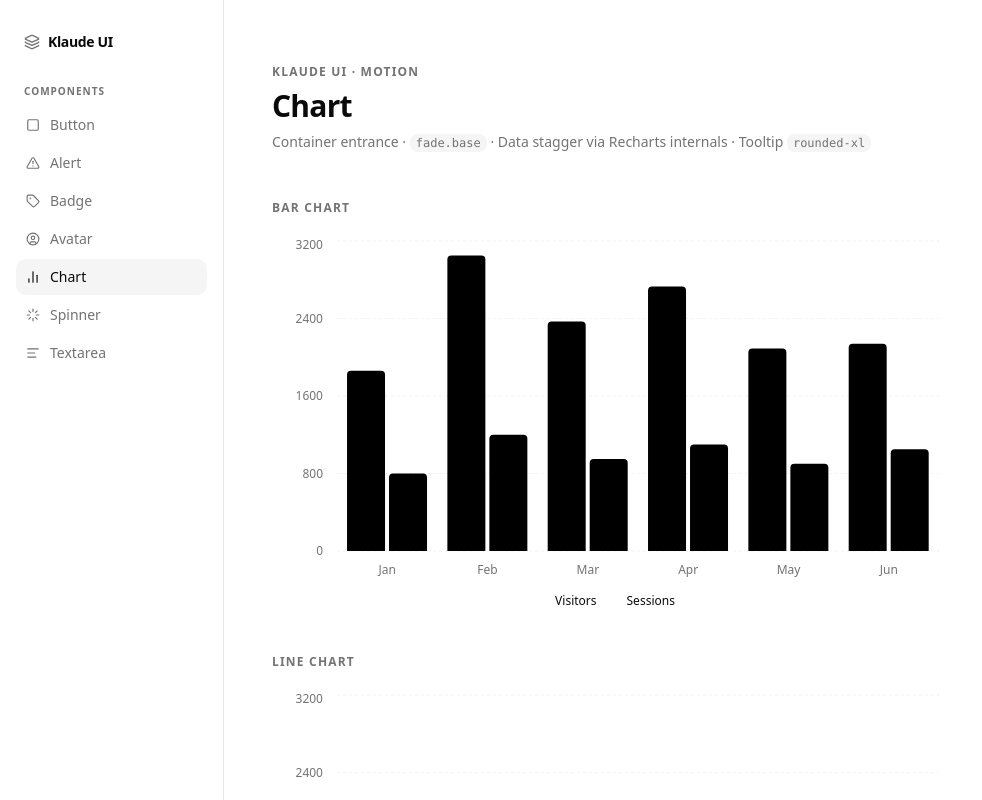
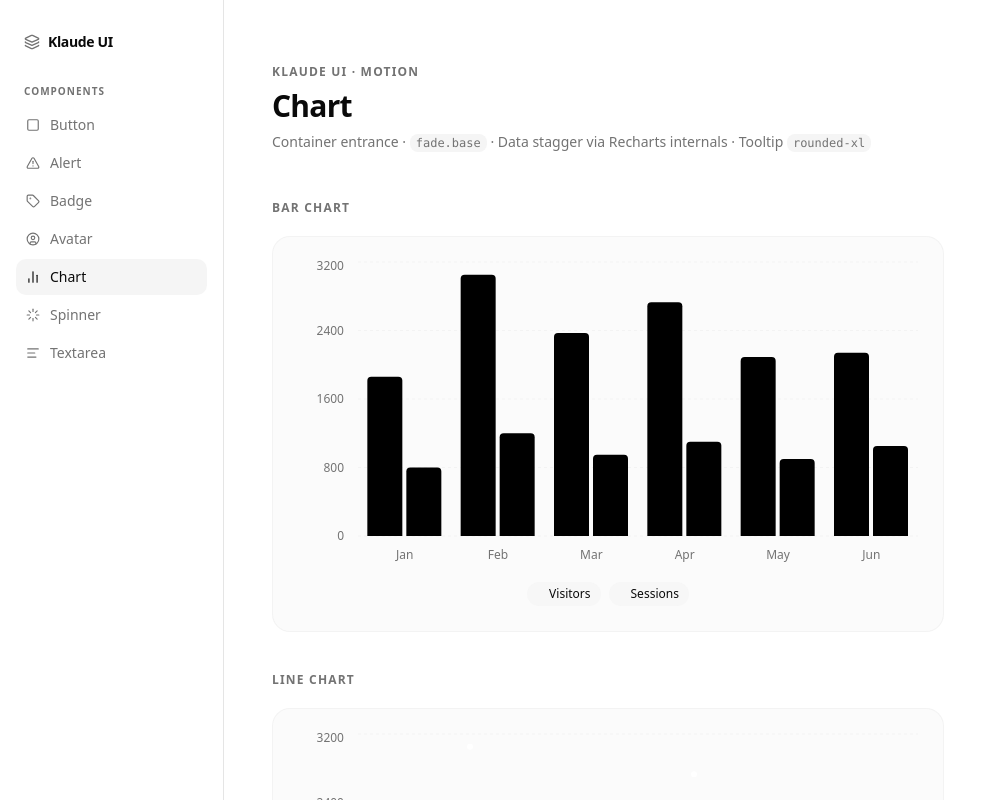
Before and after one commit to jeiwinfrey/klaude-ui-docs, a Next.js app: page / in a window 1280 px wide. Both pictures are taken after a click on the button "Chart". Shown: the top 800 px of the page, without its empty margins (0-982 px from the left). Built offline with nearby package versions, Linux system fonts and the light colour scheme.

Commit message:
style: redesign chart component

```diff
--- a/components/ui/motion/chart.tsx
+++ b/components/ui/motion/chart.tsx
@@ -5,11 +5,10 @@ import { motion, useReducedMotion } from "motion/react"
 import * as RechartsPrimitive from "recharts"
 
 import { cn } from "@/lib/utils"
-import { fade } from "@/lib/motion"
+import { ios, fade } from "@/lib/motion"
 
-// ─── Types ────────────────────────────────────────────────────────────────────
+// ─── Types & context ──────────────────────────────────────────────────────────
 
-// Format: { THEME_NAME: CSS_SELECTOR }
 const THEMES = { light: "", dark: ".dark" } as const
 
 export type ChartConfig = {
@@ -22,35 +21,35 @@ export type ChartConfig = {
     )
 }
 
-type ChartContextProps = {
-    config: ChartConfig
-}
-
+type ChartContextProps = { config: ChartConfig }
 const ChartContext = React.createContext<ChartContextProps | null>(null)
 
 function useChart() {
     const context = React.useContext(ChartContext)
-    if (!context) {
-        throw new Error("useChart must be used within a <ChartContainer />")
-    }
+    if (!context) throw new Error("useChart must be used within a <ChartContainer />")
     return context
 }
 
 // ─── ChartContainer ───────────────────────────────────────────────────────────
-// Motion: entrance fade + slight y translate on mount — fade.base, ease.out
-// Data lines/bars animate via Recharts internals (spring-tuned animationDuration)
+//
+// Design language:
+//   • Wrapped in a bg-muted/40 card — rounded-2xl, subtle inner border
+//   • Optional title + subtitle props for an Apple Charts-style header
+//   • Entrance: y 10 + fade → ios.spring (feels like a dashboard card loading in)
 
 function ChartContainer({
     id,
     className,
     children,
     config,
+    title,
+    subtitle,
     ...props
 }: React.ComponentProps<"div"> & {
     config: ChartConfig
-    children: React.ComponentProps<
-        typeof RechartsPrimitive.ResponsiveContainer
-    >["children"]
+    title?: string
+    subtitle?: string
+    children: React.ComponentProps<typeof RechartsPrimitive.ResponsiveContainer>["children"]
 }) {
     const reduce = useReducedMotion()
     const uniqueId = React.useId()
@@ -59,22 +58,54 @@ function ChartContainer({
     return (
         <ChartContext.Provider value={{ config }}>
             <motion.div
+                className={cn(
+                    "rounded-2xl border border-border/40 bg-muted/40 p-5",
+                    className
+                )}
+                initial={{ opacity: 0, y: reduce ? 0 : 10 }}
+                animate={{ opacity: 1, y: 0 }}
+                transition={reduce ? { duration: 0 } : ios.spring}
+                {...(props as React.ComponentPropsWithoutRef<typeof motion.div>)}
+            >
+                {/* Optional header */}
+                {(title || subtitle) && (
+                    <div className="mb-5">
+                        {title && (
+                            <p className="text-sm font-semibold tracking-tight text-foreground">
+                                {title}
+                            </p>
+                        )}
+                        {subtitle && (
+                            <p className="mt-0.5 text-xs text-muted-foreground">{subtitle}</p>
+                        )}
+                    </div>
+                )}
+
+                {/* Chart surface */}
+                <div
                     data-slot="chart"
                     data-chart={chartId}
                     className={cn(
-                    "[&_.recharts-cartesian-axis-tick_text]:fill-muted-foreground [&_.recharts-cartesian-grid_line[stroke='#ccc']]:stroke-border/50 [&_.recharts-curve.recharts-tooltip-cursor]:stroke-border [&_.recharts-polar-grid_[stroke='#ccc']]:stroke-border [&_.recharts-radial-bar-background-sector]:fill-muted [&_.recharts-rectangle.recharts-tooltip-cursor]:fill-muted [&_.recharts-reference-line_[stroke='#ccc']]:stroke-border flex aspect-video justify-center text-xs [&_.recharts-dot[stroke='#fff']]:stroke-transparent [&_.recharts-layer]:outline-hidden [&_.recharts-sector]:outline-hidden [&_.recharts-sector[stroke='#fff']]:stroke-transparent [&_.recharts-surface]:outline-hidden",
-                    className
+                        "[&_.recharts-cartesian-axis-tick_text]:fill-muted-foreground",
+                        "[&_.recharts-cartesian-grid_line[stroke='#ccc']]:stroke-border/40",
+                        "[&_.recharts-curve.recharts-tooltip-cursor]:stroke-border",
+                        "[&_.recharts-polar-grid_[stroke='#ccc']]:stroke-border",
+                        "[&_.recharts-radial-bar-background-sector]:fill-muted",
+                        "[&_.recharts-rectangle.recharts-tooltip-cursor]:fill-muted",
+                        "[&_.recharts-reference-line_[stroke='#ccc']]:stroke-border",
+                        "[&_.recharts-dot[stroke='#fff']]:stroke-transparent",
+                        "[&_.recharts-layer]:outline-hidden",
+                        "[&_.recharts-sector]:outline-hidden",
+                        "[&_.recharts-sector[stroke='#fff']]:stroke-transparent",
+                        "[&_.recharts-surface]:outline-hidden",
+                        "flex aspect-video justify-center text-xs"
                     )}
-                // Entrance fade + slight y translate
-                initial={{ opacity: 0, y: reduce ? 0 : 6 }}
-                animate={{ opacity: 1, y: 0 }}
-                transition={reduce ? { duration: 0 } : fade.base}
-                {...(props as React.ComponentPropsWithoutRef<typeof motion.div>)}
                 >
                     <ChartStyle id={chartId} config={config} />
                     <RechartsPrimitive.ResponsiveContainer>
                         {children}
                     </RechartsPrimitive.ResponsiveContainer>
+                </div>
             </motion.div>
         </ChartContext.Provider>
     )
@@ -84,9 +115,8 @@ function ChartContainer({
 
 const ChartStyle = ({ id, config }: { id: string; config: ChartConfig }) => {
     const colorConfig = Object.entries(config).filter(
-        ([, config]) => config.theme || config.color
+        ([, c]) => c.theme || c.color
     )
-
     if (!colorConfig.length) return null
 
     return (
@@ -117,6 +147,12 @@ ${colorConfig
 
 const ChartTooltip = RechartsPrimitive.Tooltip
 
+// Design language:
+//   • Frosted glass: bg-background/85 + backdrop-blur-xl
+//   • Rounded-2xl, large shadow — like a popover in iOS Stocks / Health
+//   • Label small + muted above; value large + semibold below
+//   • Colored rounded dot per series (not a square)
+
 function ChartTooltipContent({
     active,
     payload,
@@ -143,7 +179,6 @@ function ChartTooltipContent({
 
     const tooltipLabel = React.useMemo(() => {
         if (hideLabel || !payload?.length) return null
-
         const [item] = payload
         const key = `${labelKey || item?.dataKey || item?.name || "value"}`
         const itemConfig = getPayloadConfigFromPayload(config, item, key)
@@ -154,15 +189,17 @@ function ChartTooltipContent({
 
         if (labelFormatter) {
             return (
-                <div className={cn("font-medium", labelClassName)}>
+                <p className={cn("text-xs text-muted-foreground", labelClassName)}>
                     {labelFormatter(value, payload)}
-                </div>
+                </p>
             )
         }
-
         if (!value) return null
-
-        return <div className={cn("font-medium", labelClassName)}>{value}</div>
+        return (
+            <p className={cn("text-xs text-muted-foreground", labelClassName)}>
+                {value}
+            </p>
+        )
     }, [label, labelFormatter, payload, hideLabel, labelClassName, config, labelKey])
 
     if (!active || !payload?.length) return null
@@ -172,11 +209,14 @@ function ChartTooltipContent({
     return (
         <div
             className={cn(
-                "border-border/50 bg-background grid min-w-[8rem] items-start gap-1.5 rounded-xl border px-2.5 py-1.5 text-xs shadow-xl",
+                // Frosted glass card
+                "border border-border/30 bg-background/85 backdrop-blur-xl",
+                "rounded-2xl px-4 py-3 shadow-2xl",
+                "min-w-[9rem] grid gap-2",
                 className
             )}
         >
-            {!nestLabel ? tooltipLabel : null}
+            {!nestLabel && tooltipLabel}
             <div className="grid gap-1.5">
                 {payload
                     .filter((item) => item.type !== "none")
@@ -188,57 +228,38 @@ function ChartTooltipContent({
                         return (
                             <div
                                 key={item.dataKey}
-                                className={cn(
-                                    "[&>svg]:text-muted-foreground flex w-full flex-wrap items-stretch gap-2 [&>svg]:h-2.5 [&>svg]:w-2.5",
-                                    indicator === "dot" && "items-center"
-                                )}
+                                className="flex items-center justify-between gap-4"
                             >
                                 {formatter && item?.value !== undefined && item.name ? (
                                     formatter(item.value, item.name, item, index, item.payload)
                                 ) : (
                                     <>
+                                        <div className="flex items-center gap-1.5 shrink-0">
                                             {itemConfig?.icon ? (
                                                 <itemConfig.icon />
                                             ) : (
                                                 !hideIndicator && (
-                                                <div
+                                                    <span
                                                         className={cn(
-                                                        "shrink-0 rounded-[2px] border-(--color-border) bg-(--color-bg)",
-                                                        {
-                                                            "h-2.5 w-2.5": indicator === "dot",
-                                                            "w-1": indicator === "line",
-                                                            "w-0 border-[1.5px] border-dashed bg-transparent":
-                                                                indicator === "dashed",
-                                                            "my-0.5": nestLabel && indicator === "dashed",
-                                                        }
+                                                            "shrink-0 rounded-full",
+                                                            indicator === "dot" && "size-2",
+                                                            indicator === "line" && "h-0.5 w-4",
+                                                            indicator === "dashed" && "h-0.5 w-4 border-t border-dashed border-current bg-transparent"
                                                         )}
-                                                    style={
-                                                        {
-                                                            "--color-bg": indicatorColor,
-                                                            "--color-border": indicatorColor,
-                                                        } as React.CSSProperties
-                                                    }
+                                                        style={{ backgroundColor: indicatorColor }}
                                                     />
                                                 )
                                             )}
-                                        <div
-                                            className={cn(
-                                                "flex flex-1 justify-between leading-none",
-                                                nestLabel ? "items-end" : "items-center"
-                                            )}
-                                        >
-                                            <div className="grid gap-1.5">
-                                                {nestLabel ? tooltipLabel : null}
-                                                <span className="text-muted-foreground">
+                                            {nestLabel && tooltipLabel}
+                                            <span className="text-xs text-muted-foreground">
                                                 {itemConfig?.label || item.name}
                                             </span>
                                         </div>
                                         {item.value && (
-                                                <span className="text-foreground font-mono font-medium tabular-nums">
+                                            <span className="text-sm font-semibold tabular-nums text-foreground">
                                                 {item.value.toLocaleString()}
                                             </span>
                                         )}
-                                        </div>
                                     </>
                                 )}
                             </div>
@@ -253,6 +274,8 @@ function ChartTooltipContent({
 
 const ChartLegend = RechartsPrimitive.Legend
 
+// Design language: pill-shaped badge items — like Apple Charts labels in iOS Health
+
 function ChartLegendContent({
     className,
     hideIcon = false,
@@ -265,14 +288,13 @@ function ChartLegendContent({
         nameKey?: string
     }) {
     const { config } = useChart()
-
     if (!payload?.length) return null
 
     return (
         <div
             className={cn(
-                "flex items-center justify-center gap-4",
-                verticalAlign === "top" ? "pb-3" : "pt-3",
+                "flex flex-wrap items-center justify-center gap-2",
+                verticalAlign === "top" ? "pb-4" : "pt-4",
                 className
             )}
         >
@@ -285,13 +307,13 @@ function ChartLegendContent({
                     return (
                         <div
                             key={item.value}
-                            className="[&>svg]:text-muted-foreground flex items-center gap-1.5 [&>svg]:h-3 [&>svg]:w-3"
+                            className="flex items-center gap-1.5 rounded-full bg-muted/70 px-2.5 py-1 text-xs font-medium text-foreground"
                         >
                             {itemConfig?.icon && !hideIcon ? (
                                 <itemConfig.icon />
                             ) : (
-                                <div
-                                    className="h-2 w-2 shrink-0 rounded-[2px]"
+                                <span
+                                    className="size-1.5 rounded-full shrink-0"
                                     style={{ backgroundColor: item.color }}
                                 />
                             )}
```
Lines whose indentation alone changed are shown as unchanged.
